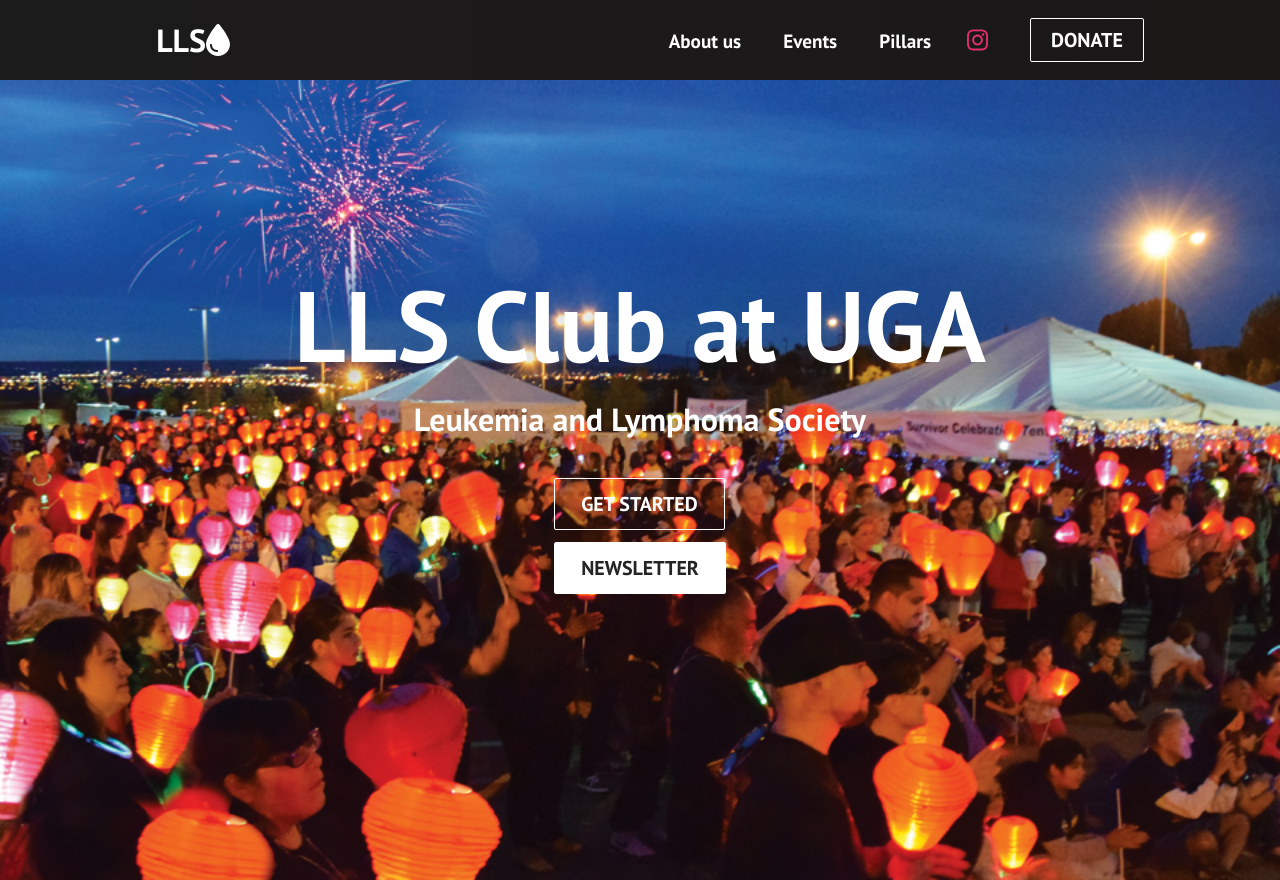
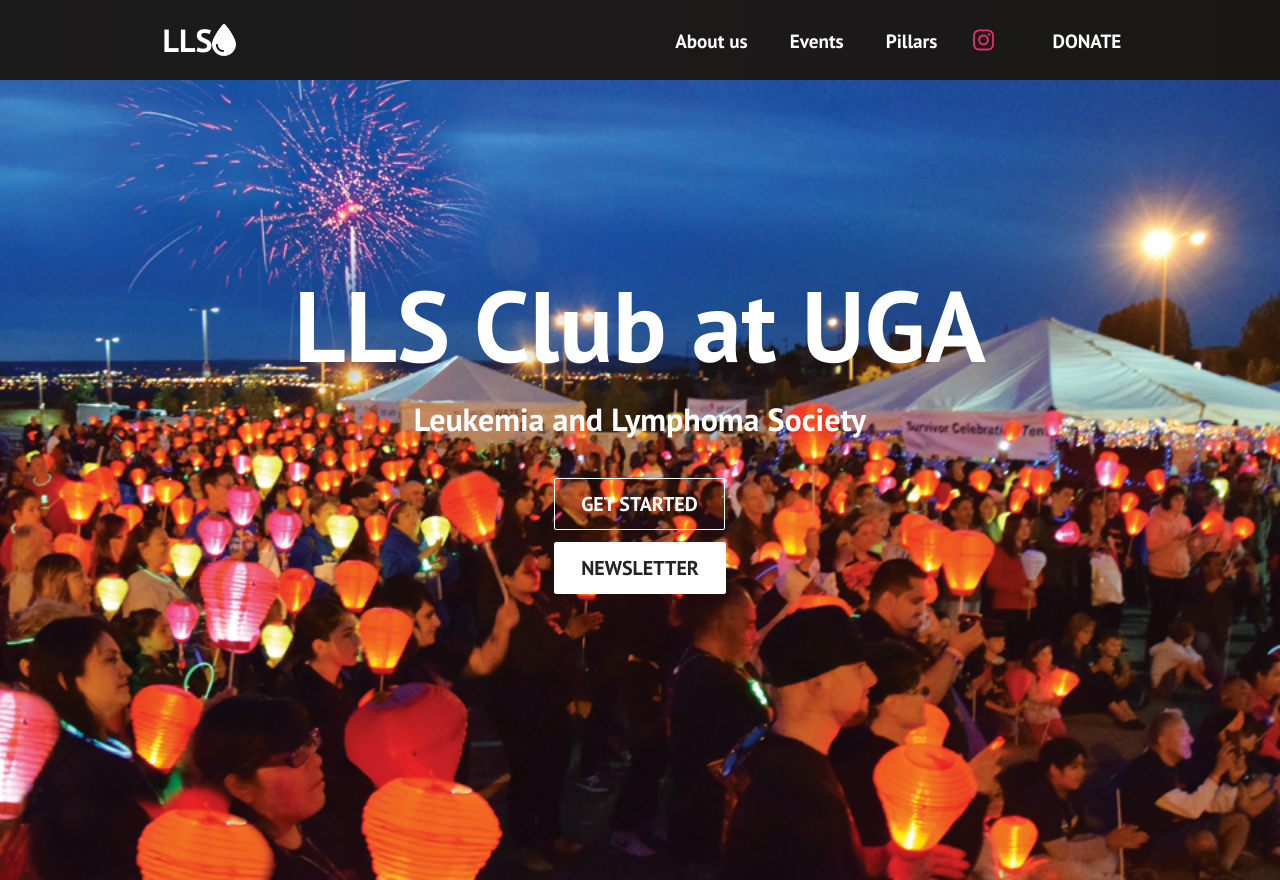
Before and after one commit to StezhenEm/lls-website, a React (Create React App) app: page / in a window 1280 px wide. Built offline with nearby package versions, Linux system fonts and the light colour scheme.

Commit message:
Taskbar Donate button fixed

```diff
--- a/src/components/Navbar.js
+++ b/src/components/Navbar.js
@@ -6,7 +6,7 @@
 import { faInstagram } from '@fortawesome/free-brands-svg-icons';
 import './Navbar.css';
 //import { Button } from './Button';
-import { Button2 } from './Button';
+//import { Button2 } from './Button';
 
 
 
@@ -71,7 +71,9 @@
                         </a>
                     </li>
                 </ul>
-                {button && <Button2 buttonStyle='btn--outline'>DONATE</Button2>}
+                {button && <Link to='/donate' className='nav-links' onClick= {closeMobileMenu} >
+                            DONATE
+                        </Link>}
             </div>
             </nav>
         </>
```
